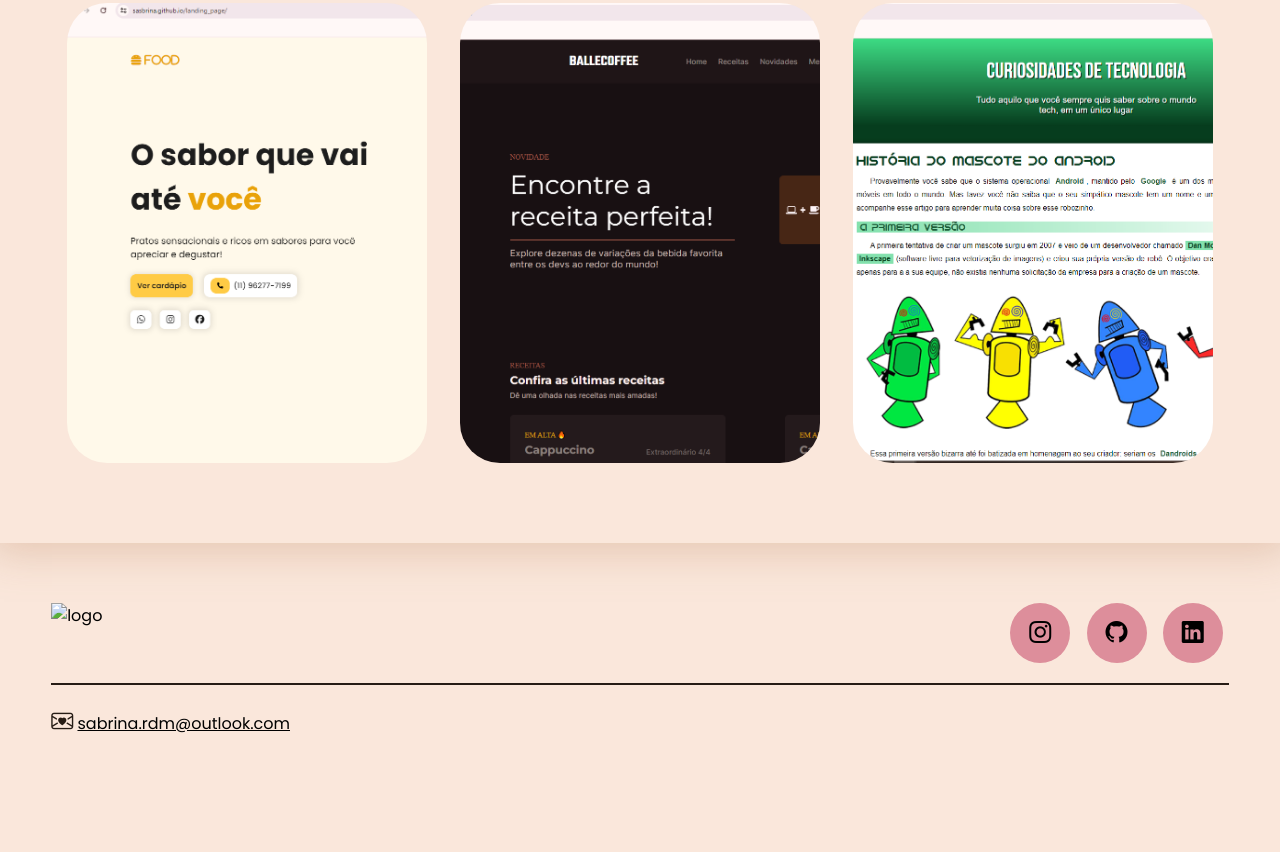
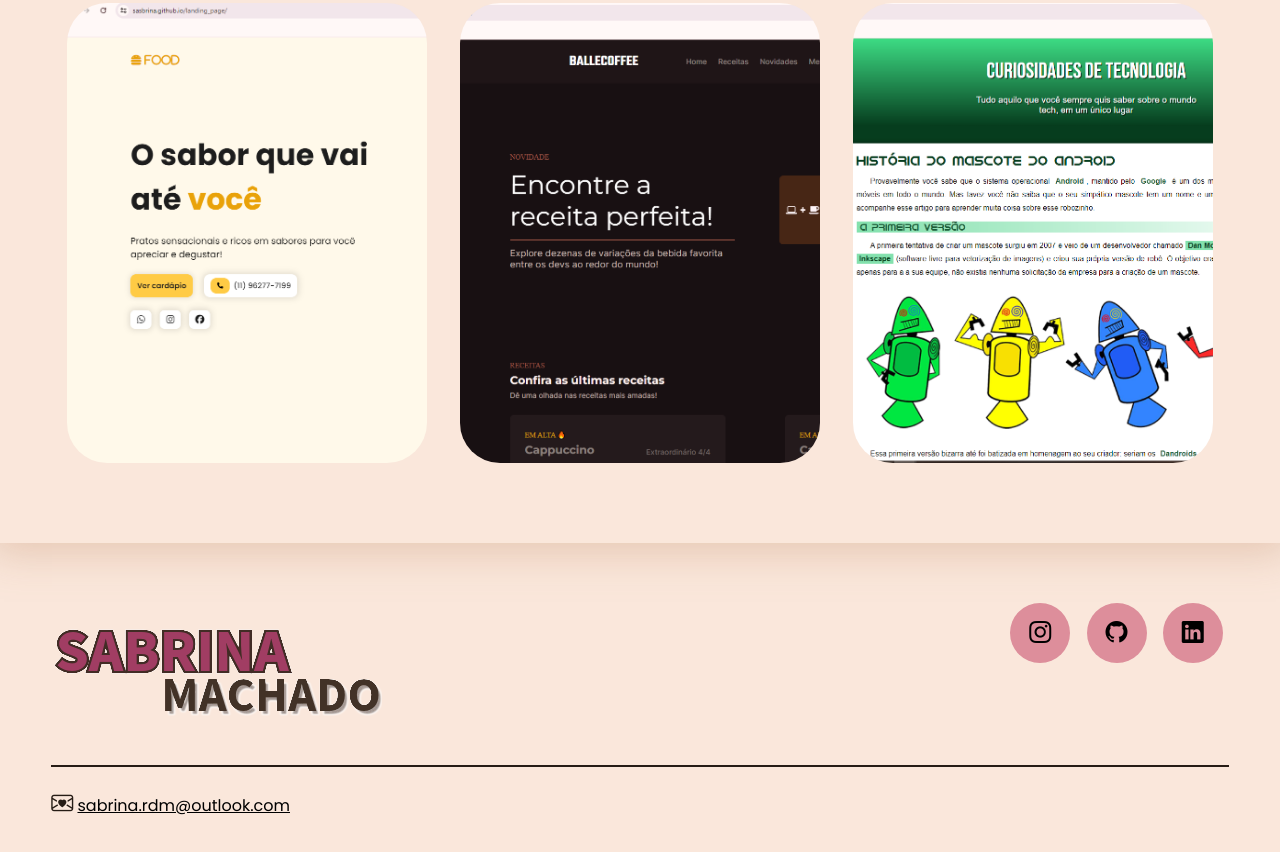
Before and after one commit to Sasbrina/portfolio, a plain HTML site: page index.html in a window 1280 px wide. Shown: the part 2075-2927 px from the top of the page. Before the commit the page ends 2873 px from the top, so only its background shows below. Drawn offline with nearby package versions, Linux system fonts and the light colour scheme.

Commit message:
alteração de logo do footer

```diff
--- a/index.html
+++ b/index.html
@@ -128,7 +128,7 @@
                <div class="line-footer">
                 <div class="flex">
                     <div class="logo-footer">
-                        <img src="imagens/adobe4 - Atalho.lnk" alt="logo">
+                        <img src="imagens/adobe4.png" alt="logo">
                     </div><!--logo-footer-->
                     <div class="btn-social">
                         <a href="https://www.instagram.com/sabrinabinis/" target="_blank"><button><i class="bi bi-instagram"></i></button></a>
```
